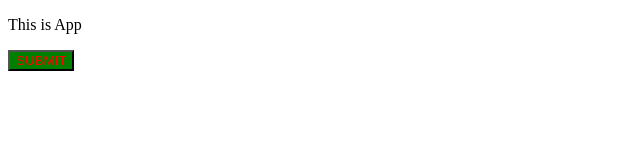
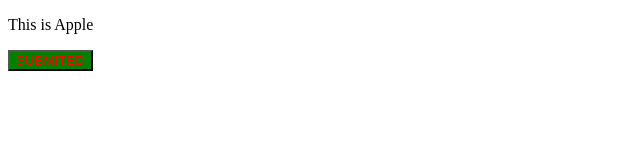
Before and after one commit to pmktien3101/GitPractice1, a plain HTML site: page index.html in a window 1280 px wide. Shown: the full height of the page, 0-640 px from the left. Drawn offline with Linux system fonts and the light colour scheme.

Commit message:
Update index.html

```diff
--- a/index.html
+++ b/index.html
@@ -11,7 +11,7 @@
 
 </head>
 <body>
-    <p>This is App</p>
-    <button>SUBMIT</button>
+    <p>This is Apple</p>
+    <button>SUBMITED</button>
 </body>
 </html>
```
